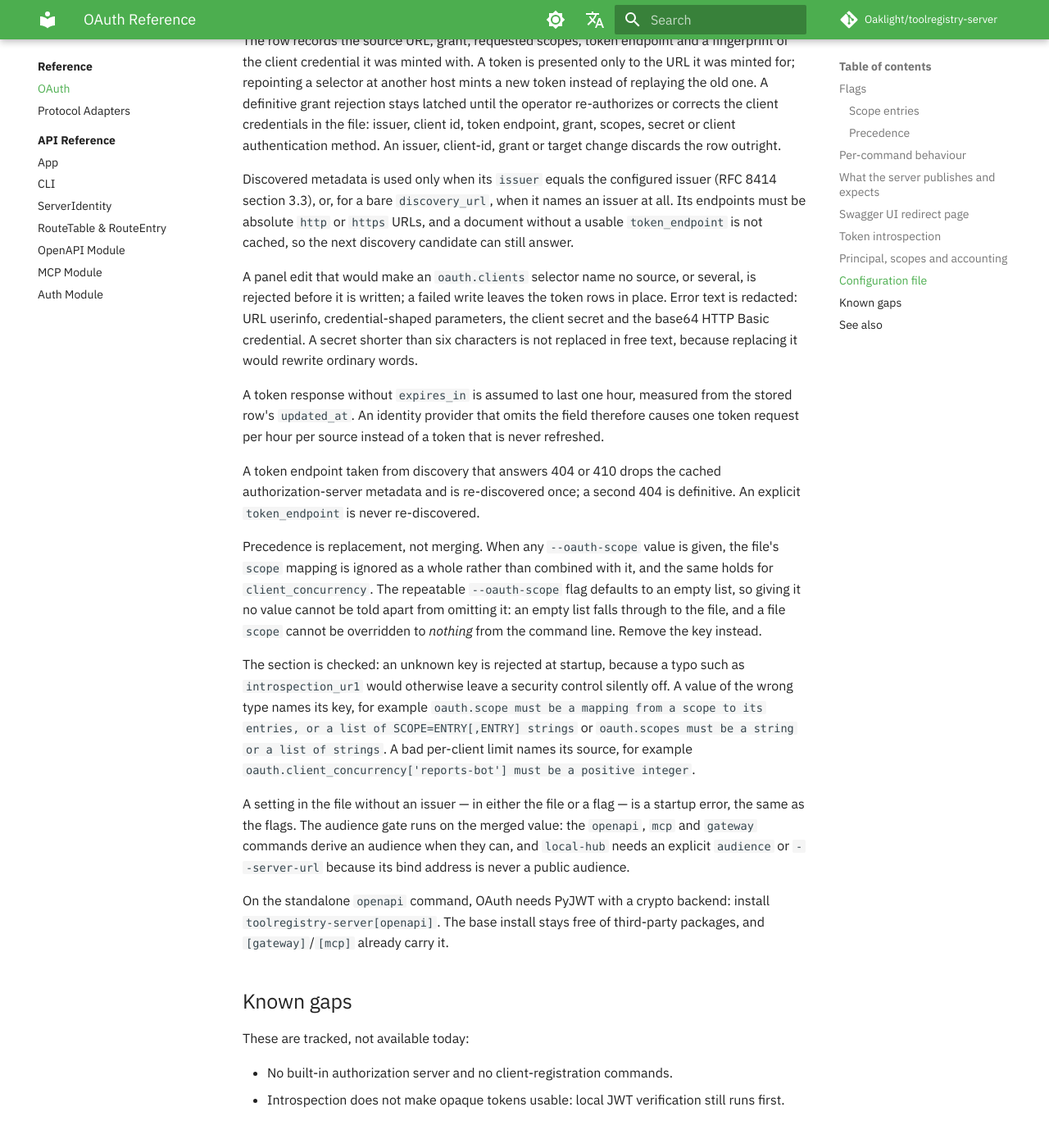
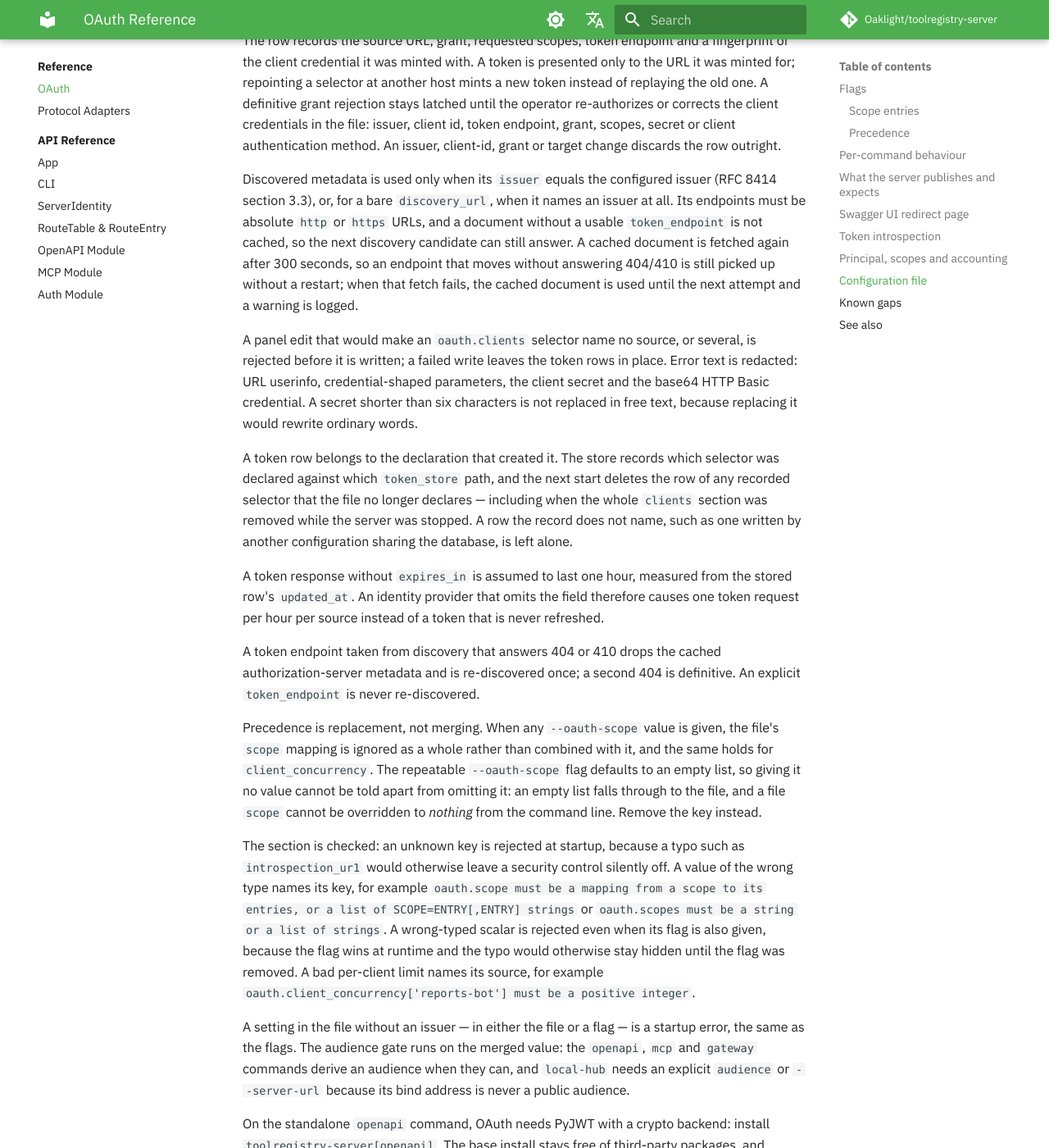
Before and after one commit to Oaklight/toolregistry-server, an MkDocs documentation site: the page built from docs/reference/oauth.md, in a window 1280 px wide and 1400 px high, scrolled down 8318 px. Shown: the whole window at 82% size. Built offline with MkDocs 1.6.1 and Material for MkDocs 9.7.7, drawn with Linux system fonts in a browser that asks for light colours; some web fonts are replaced; comment, search, counter and statistics services are not loaded.

Commit message:
docs(oauth): token-row reconciliation, metadata TTL, and scalar checks
The removed-section rule is now automatic, the cached metadata document
expires, and a wrong-typed scalar in the oauth section is an error even
when its flag is given.

```diff
--- a/docs/reference/oauth.md
+++ b/docs/reference/oauth.md
@@ -300,7 +300,10 @@ Discovered metadata is used only when its `issuer` equals the configured
 issuer (RFC 8414 section 3.3), or, for a bare `discovery_url`, when it names an
 issuer at all. Its endpoints must be absolute `http` or `https` URLs, and a
 document without a usable `token_endpoint` is not cached, so the next
-discovery candidate can still answer.
+discovery candidate can still answer. A cached document is fetched again after
+300 seconds, so an endpoint that moves without answering 404/410 is still
+picked up without a restart; when that fetch fails, the cached document is
+used until the next attempt and a warning is logged.
 
 A panel edit that would make an `oauth.clients` selector name no source, or
 several, is rejected before it is written; a failed write leaves the token
@@ -308,6 +311,13 @@ rows in place. Error text is redacted: URL userinfo, credential-shaped
 parameters, the client secret and the base64 HTTP Basic credential. A secret
 shorter than six characters is not replaced in free text, because replacing it
 would rewrite ordinary words.
+
+A token row belongs to the declaration that created it. The store records
+which selector was declared against which `token_store` path, and the next
+start deletes the row of any recorded selector that the file no longer
+declares — including when the whole `clients` section was removed while the
+server was stopped. A row the record does not name, such as one written by
+another configuration sharing the database, is left alone.
 
 A token response without `expires_in` is assumed to last one hour, measured
 from the stored row's `updated_at`. An identity provider that omits the field
@@ -331,8 +341,10 @@ such as `introspection_ur1` would otherwise leave a security control silently
 off. A value of the wrong type names its key, for example
 `oauth.scope must be a mapping from a scope to its entries, or a list of
 SCOPE=ENTRY[,ENTRY] strings` or `oauth.scopes must be a string or a list of
-strings`. A bad per-client limit names its source, for example
-`oauth.client_concurrency['reports-bot'] must be a positive integer`.
+strings`. A wrong-typed scalar is rejected even when its flag is also given,
+because the flag wins at runtime and the typo would otherwise stay hidden
+until the flag was removed. A bad per-client limit names its source, for
+example `oauth.client_concurrency['reports-bot'] must be a positive integer`.
 
 A setting in the file without an issuer — in either the file or a flag — is a
 startup error, the same as the flags. The audience gate runs on the merged
```
Also changed, not shown: docs/changelog.md (+1 -1 lines).
